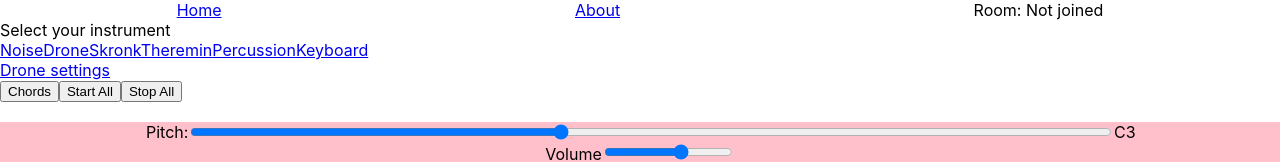
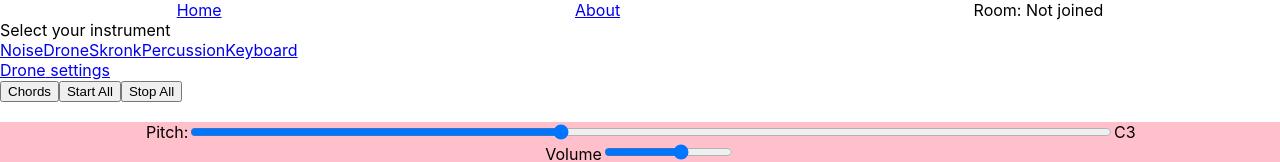
Before and after one commit to HatAndBread/One-Hand-Band, a React (Create React App) app: page /instrument/drone in a window 1280 px wide. Shown: the top 162 px of the page. Built offline with nearby package versions, Linux system fonts and the light colour scheme.

Commit message:
got rid of theremin

```diff
--- a/src/Pages/Instruments.js
+++ b/src/Pages/Instruments.js
@@ -9,7 +9,6 @@ export default function Instruments() {
         <Link to="/instrument/noise">Noise</Link>
         <Link to="/instrument/drone">Drone</Link>
         <Link to="/instrument/skronk">Skronk</Link>
-        <Link to="/instrument/theremin">Theremin</Link>
         <Link to="/instrument/percussion">Percussion</Link>
         <Link to="/instrument/keyboard">Keyboard</Link>
         <Route path="/instrument/noise">
@@ -27,9 +26,6 @@ export default function Instruments() {
         <Route path="/instrument/skronk">
           <InstrumentTemplate instrument={'skronk'} />
         </Route>
-        <Route path="/instrument/theremin">
-          <InstrumentTemplate instrument={'theremin'} />
-        </Route>
       </div>
     </div>
   );
```
Also changed, not shown: 1 other file (tests, documents, lock files or other folders).
